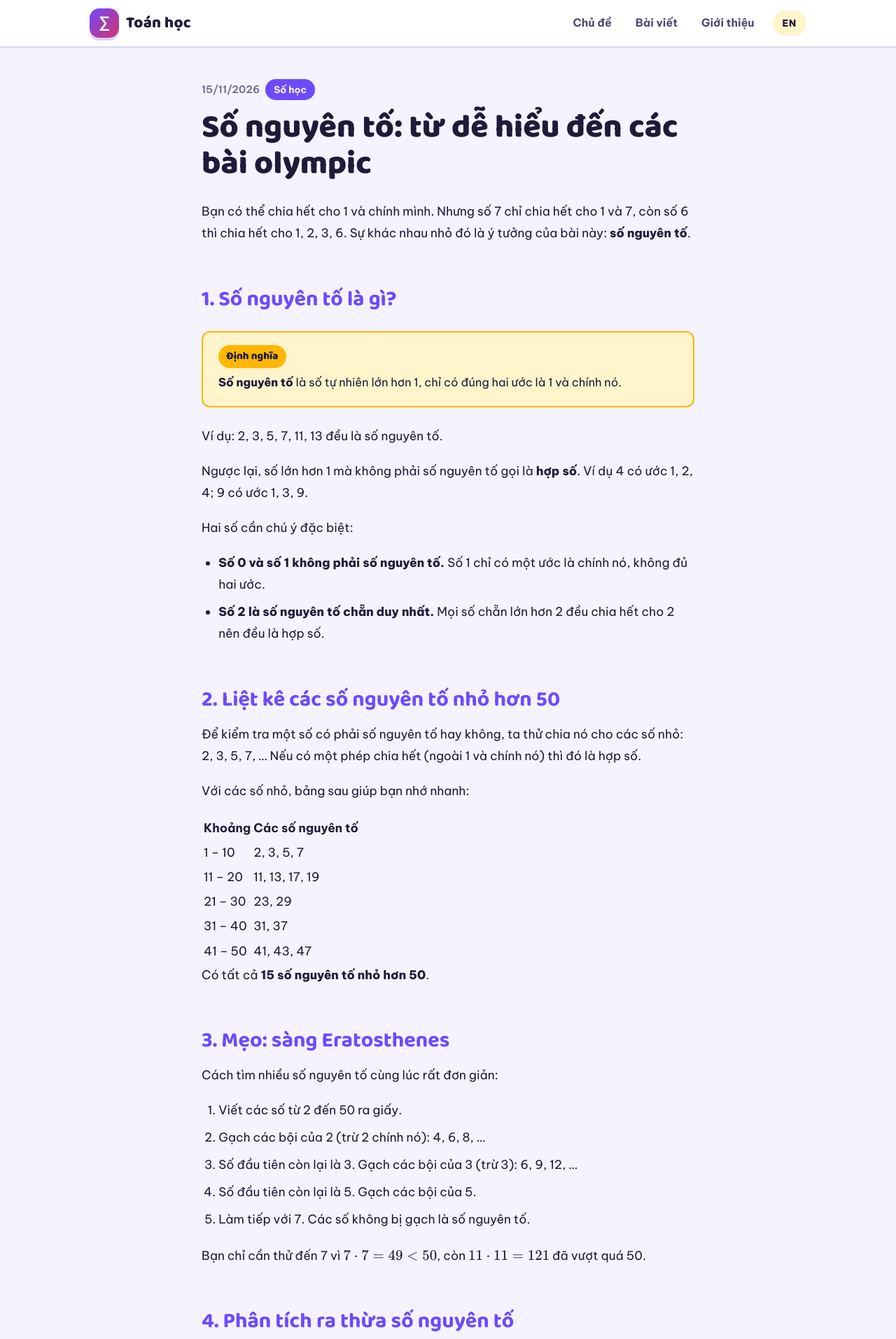
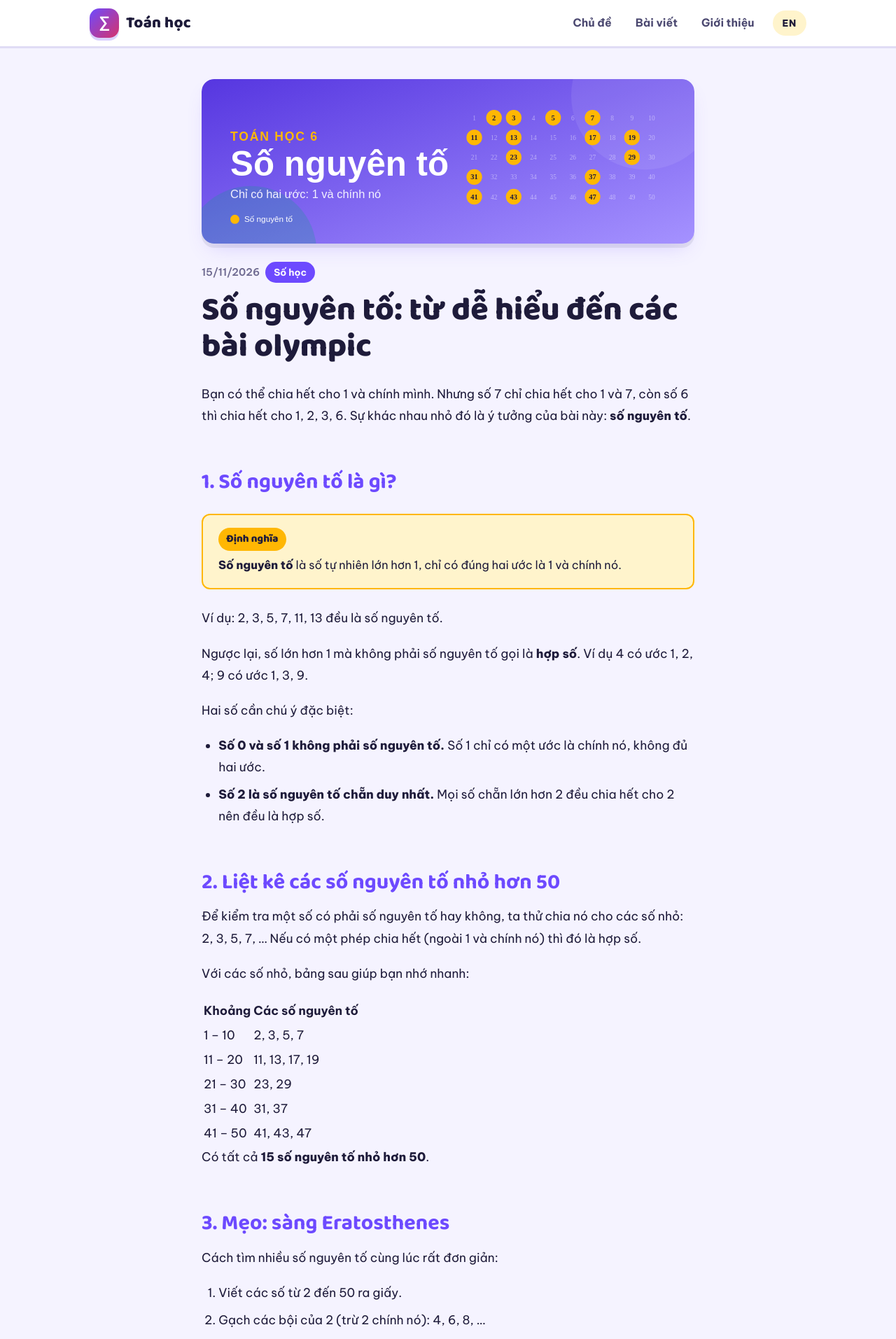
Before and after one commit to trunglv/toanhoc, a Jekyll site: the page built from _posts/2026-11-15-so-nguyen-to-tu-dau-den-olympic.md, in a window 1280 px wide. Shown: the top 1913 px of the page at 70% size. Built offline with Jekyll 4.4.1, drawn with Linux system fonts in a browser that asks for light colours.

Commit message:
Add banner for prime numbers lesson
Adds an SVG banner with a 1-50 grid highlighting primes, and a
`banner` front matter option in the post layout. Also ignores the
local ebooks folder and .DS_Store.

Co-Authored-By: Claude Haiku 5.5 <noreply@anthropic.com>

```diff
--- a/_layouts/post.html
+++ b/_layouts/post.html
@@ -7,6 +7,7 @@ layout: default
 {% if lang == "en" %}{% assign prefix = "/en" %}{% endif %}
 
 <article class="wrapper post">
+  {% if page.banner %}<img class="post-banner" src="{{ page.banner | relative_url }}" alt="" width="1200" height="400" loading="eager">{% endif %}
   <header class="post-header">
     <p class="post-meta">
       <time datetime="{{ page.date | date_to_xmlschema }}">{{ page.date | date: "%d/%m/%Y" }}</time>
--- a/_posts/2026-11-15-so-nguyen-to-tu-dau-den-olympic.md
+++ b/_posts/2026-11-15-so-nguyen-to-tu-dau-den-olympic.md
@@ -3,6 +3,7 @@ title: "Số nguyên tố: từ dễ hiểu đến các bài olympic"
 date: 2026-11-15 09:00:00 +0700
 categories: [so-hoc]
 lang: vi
+banner: /assets/images/banner-so-nguyen-to.svg
 ---
 
 Bạn có thể chia hết cho 1 và chính mình. Nhưng số 7 chỉ chia hết cho 1 và 7, còn số 6 thì chia hết cho 1, 2, 3, 6. Sự khác nhau nhỏ đó là ý tưởng của bài này: **số nguyên tố**.
--- a/assets/css/main.css
+++ b/assets/css/main.css
@@ -584,6 +584,15 @@ svg {
   margin-bottom: 26px;
 }
 
+.post-banner {
+  display: block;
+  width: 100%;
+  height: auto;
+  margin: 0 0 26px;
+  border-radius: var(--radius);
+  box-shadow: var(--shadow);
+}
+
 .post-meta {
   display: flex;
   flex-wrap: wrap;
```
Also changed, not shown: assets/images/banner-so-nguyen-to.svg (added), 1 other file.
